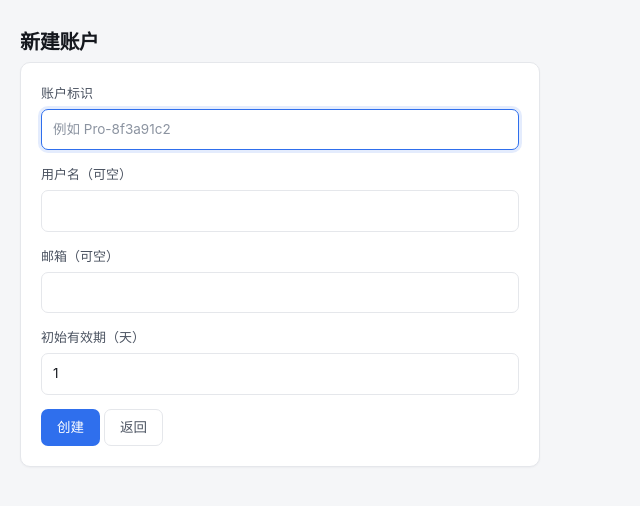
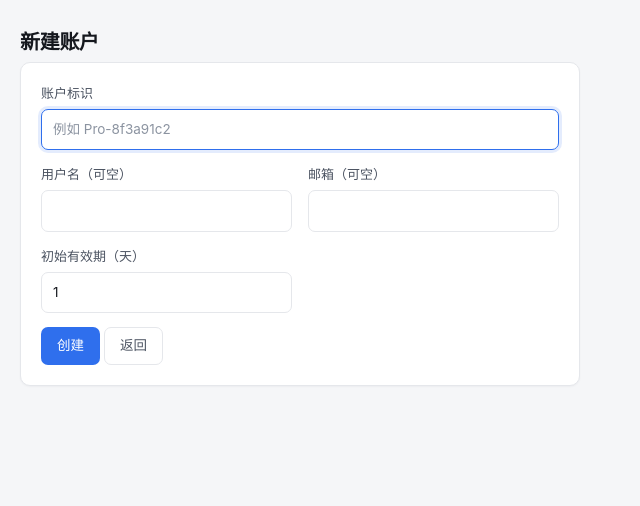
Before and after one commit to Arduey/quickeroauth, a Python web app: template app/templates/admin/account_new.html in a window 1280 px wide. Shown: the top 506 px of the page, without its empty margins (0-640 px from the left). Run offline with Jinja, Linux system fonts and the light colour scheme; the template is opened without the code that fills it, so the values that code supplies are empty.

Commit message:
表单改为两列栅格
每个字段独占一行又撑满宽度，在宽屏上太松散。新增 .form-grid：短字段并排两列，
长字段（带快捷按钮的过期时间、平台地址等）用 .full 跨整行；窄屏自动回退成单列。
应用到账户详情、新建账户、站点设置三处。

```diff
--- a/app/templates/admin/account_detail.html
+++ b/app/templates/admin/account_detail.html
@@ -15,9 +15,10 @@
   <div class="card">
     <h2 style="margin-top:0">基本信息</h2>
     <form method="post" action="{{ admin_base }}/accounts/{{ row.typekey | urlencode }}">
+      <div class="form-grid">
         <label>用户名<input type="text" name="user" value="{{ row.user or '' }}"></label>
         <label>邮箱<input type="text" name="email" value="{{ row.email or '' }}"></label>
-      <label>过期时间（格式 2026-03-01 12:00:00）
+        <label class="full">过期时间（格式 2026-03-01 12:00:00）
           <input type="text"
                  id="ex-{{ row.typekey }}"
                  name="exptime"
@@ -27,6 +28,7 @@
         <label>使用次数
           <input type="text" name="count" value="{{ row.count if row.count is not none else '' }}">
         </label>
+      </div>
       <button type="submit">保存</button>
     </form>
   </div>
--- a/app/templates/admin/account_new.html
+++ b/app/templates/admin/account_new.html
@@ -3,9 +3,10 @@
 {% block content %}
 <h1>新建账户</h1>
 
-<div class="card" style="max-width:520px">
+<div class="card" style="max-width:560px">
   <form method="post" action="{{ admin_base }}/accounts/new">
-    <label>账户标识
+    <div class="form-grid">
+      <label class="full">账户标识
         <input type="text" name="typekey" placeholder="例如 Pro-8f3a91c2" autofocus>
       </label>
       <label>用户名（可空）
@@ -17,6 +18,7 @@
       <label>初始有效期（天）
         <input type="number" name="days" min="1" value="{{ days or 1 }}">
       </label>
+    </div>
     <button type="submit">创建</button>
     <a class="btn plain" href="{{ admin_base }}/accounts">返回</a>
   </form>
--- a/app/templates/admin/base.html
+++ b/app/templates/admin/base.html
@@ -188,6 +188,15 @@
   .row > * { flex: 1; min-width: 0; }
   .inline { display: flex; gap: 8px; align-items: flex-end; flex-wrap: wrap; }
   .inline label { margin-bottom: 0; }
+
+  /* 表单栅格：短字段并排两列，长字段用 .full 跨整行。
+     每个字段独占一行还给满宽，在宽屏上太松散。 */
+  .form-grid { display: grid; grid-template-columns: 1fr 1fr; gap: 0 16px; }
+  .form-grid > .full { grid-column: 1 / -1; }
+  @media (max-width: 620px) {
+    .form-grid { grid-template-columns: 1fr; }
+    .form-grid > .full { grid-column: auto; }
+  }
 
   /* ---------------------------------------------------------------- 按钮 */
 
```
Also changed, not shown: app/templates/admin/settings.html (+5 -3 lines). Lines whose indentation alone changed are shown as unchanged.
